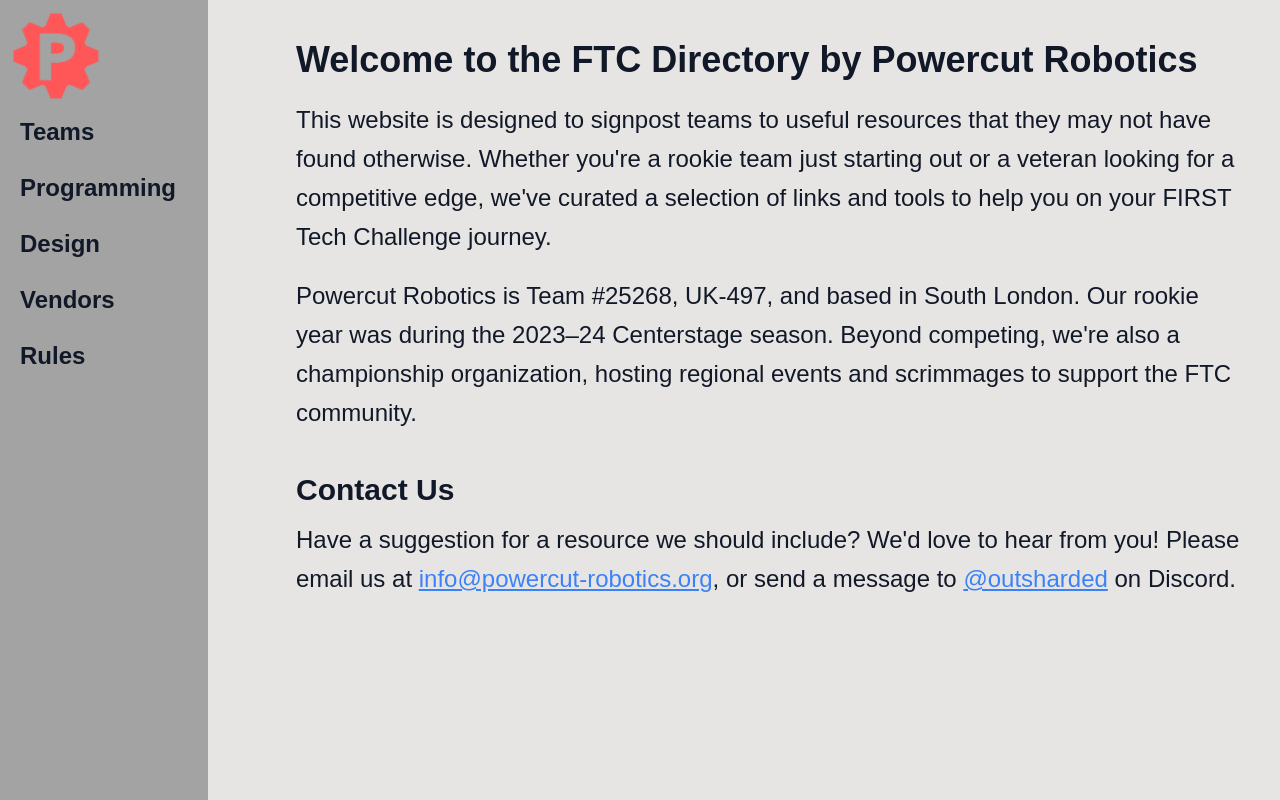
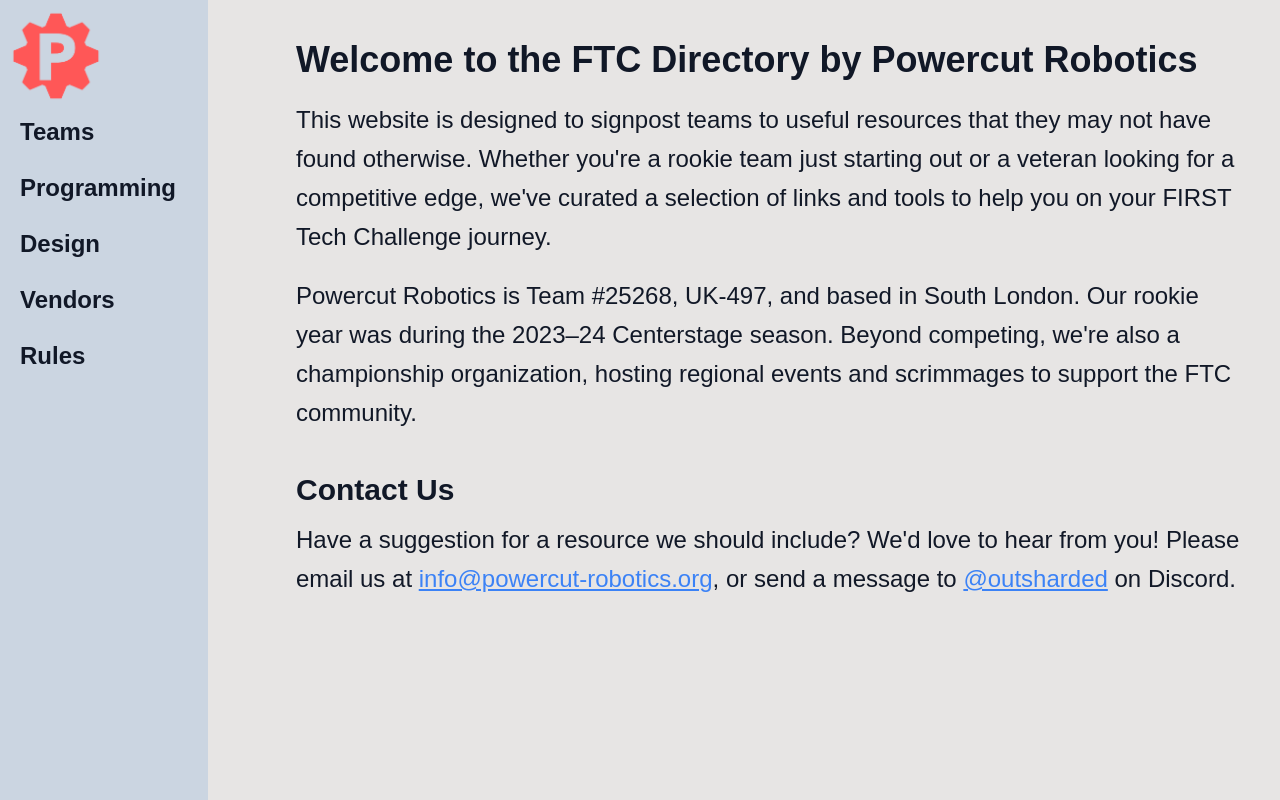
Before and after one commit to outsharded/ftc-directory, a Next.js app: page / in a window 1280 px wide. Built offline with nearby package versions, Linux system fonts and the light colour scheme.

Commit message:
Update sideMenu.tsx

```diff
--- a/app/sideMenu.tsx
+++ b/app/sideMenu.tsx
@@ -14,7 +14,7 @@
 
   return (
     <div
-      className={`bg-neutral-400 text-gray-900 dark:bg-gray-800 min-h-screen transition-all duration-300 ${
+      className={`bg-slate-300 text-gray-900 dark:bg-gray-800 min-h-screen transition-all duration-300 ${
         isMenuOpen ? 'w-52' : 'w-16'
       } md:w-52`}
     >
```
